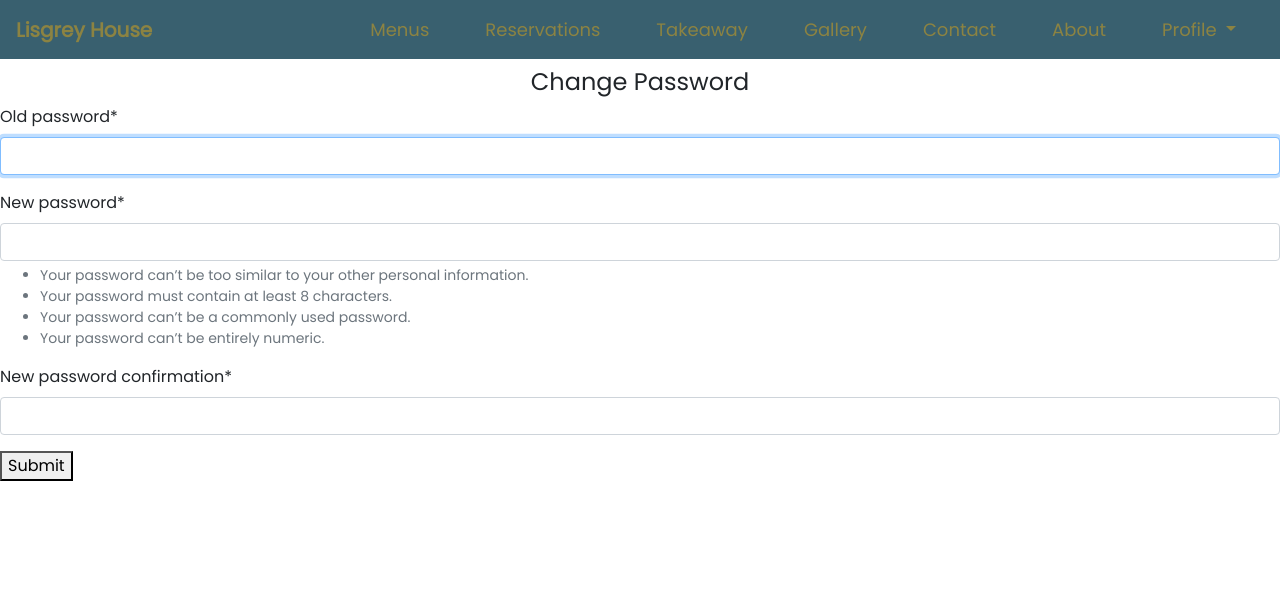
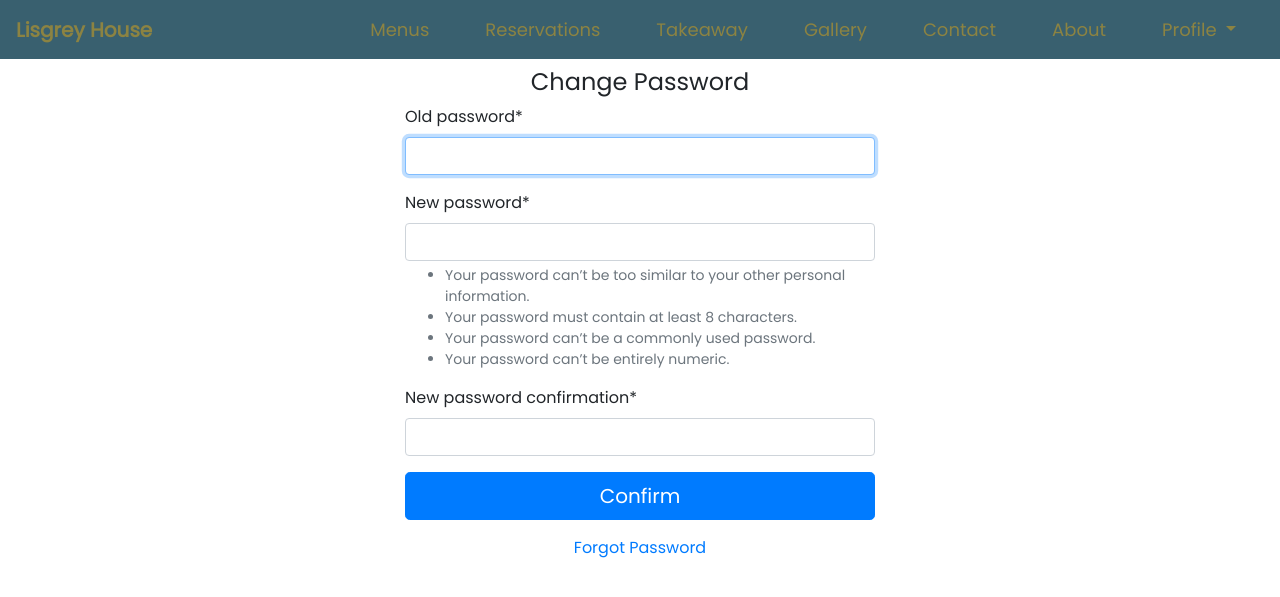
Before and after one commit to MatthewMagee20/LisgreyWebApp_FYP, a Django app: page /update_password/ in a window 1280 px wide. Shown: the top 597 px of the page. Run offline with Django 3.2, Linux system fonts and the light colour scheme; the visitor is signed in with stand-in values (Sample User, id 1); parts of the project's set-up code (start-up, migrations or seed data) failed here and were passed over; some libraries are stand-ins or nearby versions.

Commit message:
Reset password functionality via email confirmation

```diff
--- a/LisgreyWebApp/views.py
+++ b/LisgreyWebApp/views.py
@@ -25,10 +25,6 @@ def base(request):
 
 def home(request):
     return render(request, 'home.html')
-
-
-def bs(request):
-    return render(request, )
 
 
 def register(request):
--- a/LisgreyWebApp_FYP/urls.py
+++ b/LisgreyWebApp_FYP/urls.py
@@ -18,7 +18,7 @@ from django.contrib import admin
 from django.urls import path, include
 from django.views.generic import TemplateView
 from django_email_verification import urls as email_urls
-
+from django.contrib.auth import views as auth_views
 from LisgreyWebApp import views
 from LisgreyWebApp_FYP import settings
 
@@ -32,8 +32,20 @@ urlpatterns = [
     path('profile/', views.profile_view, name='profile'),
     path('gallery/', views.gallery_view, name='gallery'),
     path('account/register/', views.register, name='register'),
-    path('account/', include('django.contrib.auth.urls')),
-
+    path('accounts/login/', auth_views.LoginView.as_view(), name='login'),
+    path('accounts/logout/', auth_views.LogoutView.as_view(), name='logout'),
+    path('reset_password/', auth_views.PasswordResetView.as_view(template_name="registration/reset_password.html"),
+         name='reset_password'),
+    path('reset_password_sent/', auth_views.PasswordResetDoneView.as_view(template_name="registration"
+                                                                                        "/password_reset_sent.html"),
+         name='password_reset_done'),
+    path('reset/<uidb64>/<token>',
+         auth_views.PasswordResetConfirmView.as_view(template_name="registration/password_reset_form.html"),
+         name='password_reset_confirm'),
+    path('reset_password_complete/',
+         auth_views.PasswordResetCompleteView.as_view(template_name="registration/password_reset_done.html"),
+         name='password_reset_complete'),
+    # path('accounts/', include('django.contrib.auth.urls')),
     path('', include('food_menus.urls')),
     path('reservation/', include('reservations.urls')),
     path('takeaway/', include('takeaway.urls')),
--- a/templates/account/change_password.html
+++ b/templates/account/change_password.html
@@ -6,12 +6,13 @@
 {% block nav_title %}Lisgrey House{% endblock %}
 
 {% block body_content %}
-    <div class="pt-5 containerr">
+    <div class="pt-5 container">
         <h1 class="text-center">Change Password</h1>
-        <form method="post">
+        <form method="POST">
             {% csrf_token %}
             {{ password_form | crispy}}
-            <button>Submit</button>
+            <input class="btn btn-primary btn-lg btn-block" type="submit" value="Confirm">
         </form>
+        <p class="text-center"><a href="{% url 'reset_password' %}">Forgot Password</a></p>
     </div>
 {% endblock %}
--- a/templates/account/update_profile.html
+++ b/templates/account/update_profile.html
@@ -12,7 +12,7 @@
             {% csrf_token %}
             {{ user_details_form | crispy}}
             <input class="btn btn-primary btn-lg btn-block" type="submit" value="Update">
-            <p>To change password, go<a href="{% url 'password_reset' %}"> here</a>.</p>
+            <p>To change password, go<a href="{% url 'update_password' %}"> here</a>.</p>
         </form>
     </div>
 {% endblock %}
--- a/templates/registration/login.html
+++ b/templates/registration/login.html
@@ -8,7 +8,7 @@
 
 {% block body_content %}
     <div class="pt-5 container">
-            <h1>Login</h1>
+            <h1 class="text-center">Login</h1>
             <form method="post" class="c">
                 {% csrf_token %}
                 {{ form|crispy }}
```
Also changed, not shown: LisgreyWebApp/forms.py (+1 -17 lines), LisgreyWebApp_FYP/settings.py (+8 -8 lines), templates/registration/password_reset_form.html (deleted, +0 -16 lines), templates/registration/reset_password.html (added, +20 -0 lines).
